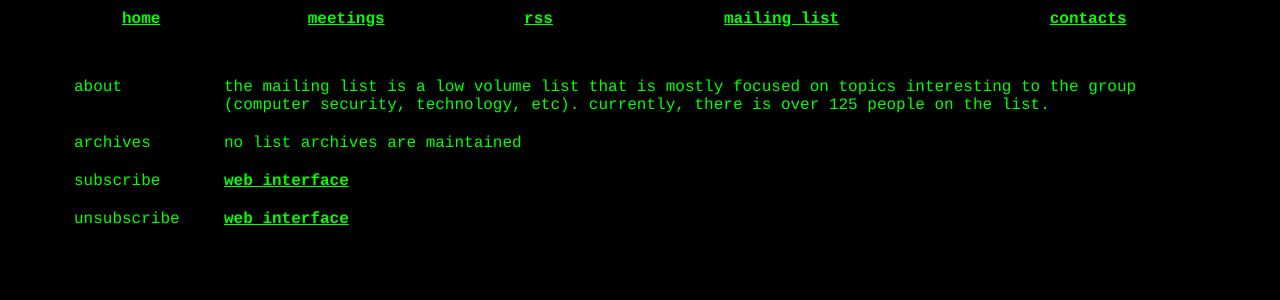
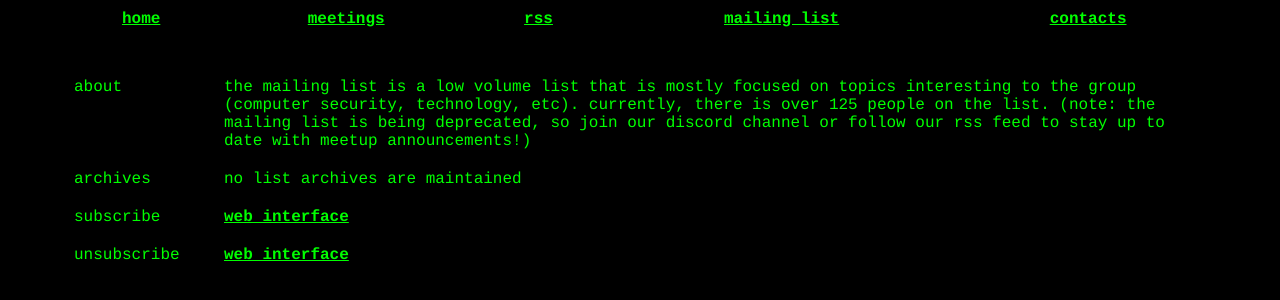
Before and after one commit to dc303-meetup/dc303-meetup.github.io, a Jekyll site: the page built from list.md, in a window 1280 px wide. Shown: the top 300 px of the page. Built offline with Jekyll 4.4.1, drawn with Linux system fonts in a browser that asks for light colours.

Commit message:
Note about eventual mailing list deprecation

```diff
--- a/list.md
+++ b/list.md
@@ -9,7 +9,7 @@ title: dc303 - mailing list
       <td>about</td>
       <td>the mailing list is a low volume list that is mostly focused on
       topics interesting to the group (computer security, technology,
-      etc). currently, there is over 125 people on the list.</td>
+      etc). currently, there is over 125 people on the list. (note: the mailing list is being deprecated, so join our discord channel or follow our rss feed to stay up to date with meetup announcements!)</td>
     </tr>
 
     <tr>
```
